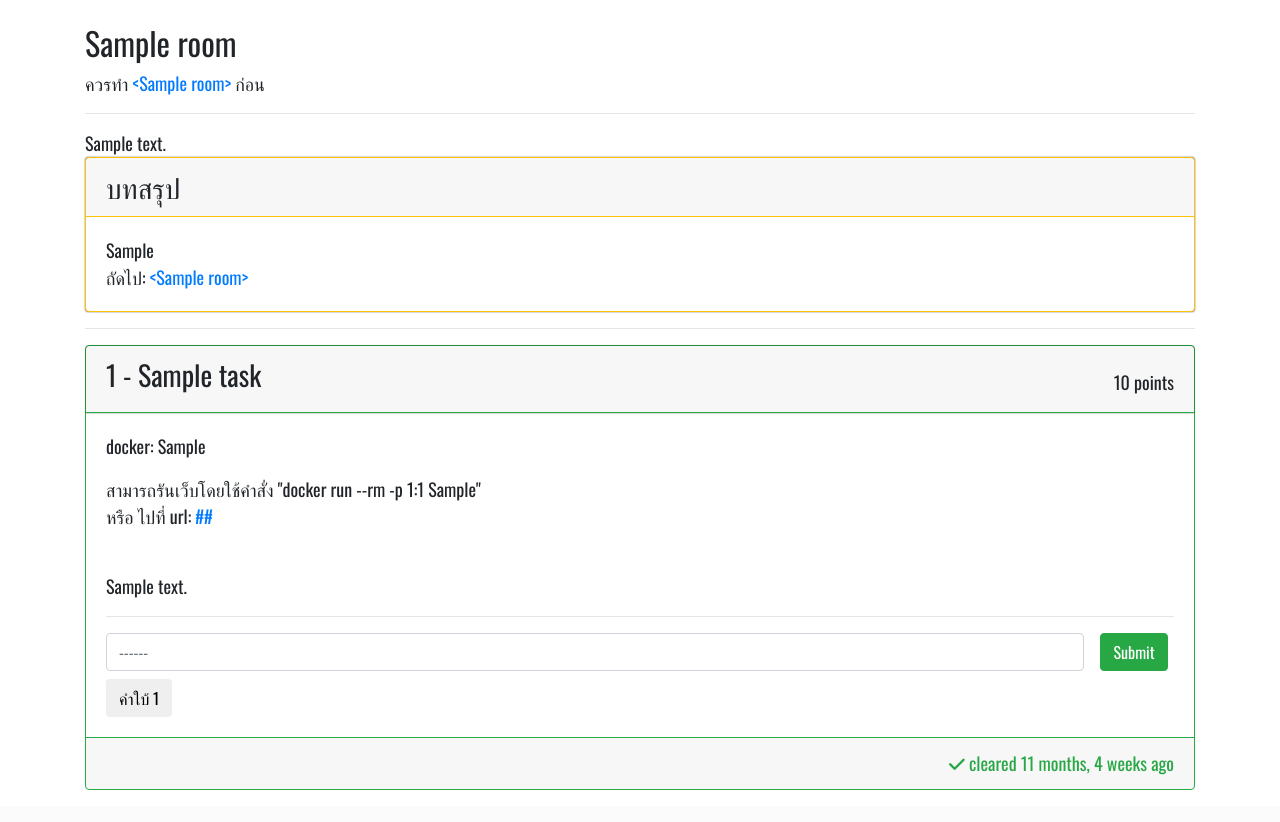
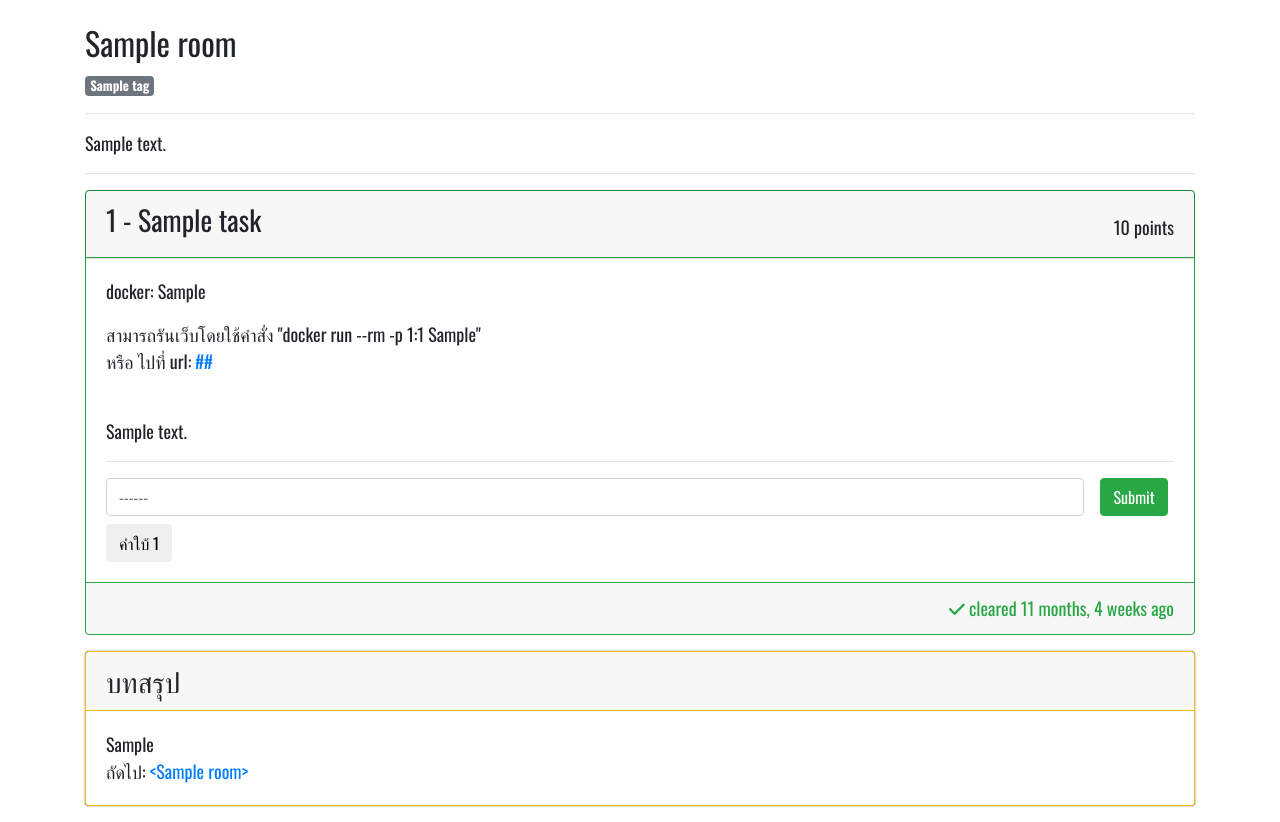
Before and after one commit to NirushaaaR/CTF-platform-final-project, a Django app: page /room/1/ in a window 1280 px wide. Shown: the part 59-881 px from the top of the page. Before the commit the page ends 849 px from the top, so only its background shows below. Run offline with Django 3.2, Linux system fonts and the light colour scheme; a user stored in the database is signed in; tables that the repository leaves empty hold one stand-in row (values such as "Sample post"); parts of the project's set-up code (start-up, migrations or seed data) failed here and were passed over; some libraries are stand-ins or nearby versions.

Commit message:
get room by tags

```diff
--- a/src/core/admin.py
+++ b/src/core/admin.py
@@ -30,8 +30,8 @@ class RoomAdmin(NestedModelAdmin):
 @admin.register(User)
 class UserAdmin(BaseUserAdmin):
     ordering = ("id",)
-    list_display = ("email", "username", "score", "is_superuser")
-    list_editable = ("is_superuser",)
+    list_display = ("email", "username", "score", "is_superuser", "is_staff")
+    list_editable = ("is_superuser", "is_staff")
 
     fieldsets = (
         (None, {"fields": ("username", "email", "password")}),
--- a/src/core/models.py
+++ b/src/core/models.py
@@ -111,7 +111,10 @@ class Room(models.Model):
 
 
 class Tag(models.Model):
-    name = models.CharField(max_length=255)
+    name = models.CharField(max_length=255, unique=True)
+
+    def get_absolute_url(self):
+        return reverse("room_by_tag", args=[str(self.name)])
 
     def __str__(self):
         return self.name
--- a/src/core/urls.py
+++ b/src/core/urls.py
@@ -1,6 +1,6 @@
 from django.urls import path
 
-from core.views.room import index, room, enter_flag
+from core.views.room import index, room, enter_flag, room_by_tag
 from core.views.auth import login, logout, register, validate_email, validate_username
 from core.views.user import profile, scoreboard
 from core.views.tiny import tiny_jwt
@@ -8,6 +8,7 @@ from django.views.decorators.csrf import csrf_exempt
 
 urlpatterns = [
     path("", index, name="index"),
+    path("tag/<str:tag>", room_by_tag, name="room_by_tag"),
     path("room/<int:pk>/", room, name="room"),
     path("room/<int:room_id>/enter-flag/", enter_flag, name="enter_flag"),
     path("login/", login, name="login"),
--- a/src/core/views/room.py
+++ b/src/core/views/room.py
@@ -11,30 +11,44 @@ from core.models import Room, Task
 from core.utils import already_participate
 
 
-def index(request):
-    """ The Fist page. Will Get Rooms and shows a paginated result """
+def query_paginated_room(request, rooms):
     search = request.GET.get("search")
-    rooms = (
-        Room.objects.prefetch_related("tags")
-        .filter(is_active=True)
-        .order_by("difficulty", "created_at")
-    )
     if search:
         rooms = rooms.filter(
             Q(title__icontains=search)
             | Q(preview__icontains=search)
             | Q(description__icontains=search)
         )
-    pgination = Paginator(rooms, 6)
+    pagination = Paginator(rooms, 6)
     current_page = request.GET.get("page", 1)
-    context = {"rooms": pgination.get_page(current_page), "search": search}
 
+    context = {"rooms": pagination.get_page(current_page), "search": search}
     if request.user.is_authenticated:
         participated_room = rooms.filter(participants=request.user).values_list(
             "id", "userparcitipation__finished_at"
         )
         context["user_participated"] = {k: v for k, v in participated_room}
+    return context
 
+
+def index(request):
+    """ The Fist page. Will Get Rooms and shows a paginated result """
+    rooms = (
+        Room.objects.prefetch_related("tags")
+        .filter(is_active=True)
+        .order_by("difficulty", "created_at")
+    )
+    context = query_paginated_room(request, rooms)
+    return render(request, "core/index.html", context)
+
+
+def room_by_tag(request, tag):
+    rooms = (
+        Room.objects.prefetch_related("tags")
+        .filter(is_active=True, tags__name=tag)
+        .order_by("difficulty", "created_at")
+    )
+    context = query_paginated_room(request, rooms)
     return render(request, "core/index.html", context)
 
 
--- a/src/templates/core/index.html
+++ b/src/templates/core/index.html
@@ -26,9 +26,7 @@
     {% endif %}
   {% endif %} box-shadow">
         <div class="card-header">
-          {% for tag in room.tags.all %}
-            <span class="badge badge-secondary small-text">{{tag}}</span>
-            {% endfor %}
+          {% include "partials/_room_tags.html" %}
         </div>
         <div class="card-body">
           <h5 class="card-title">{{room.title}}</h5>
--- a/src/templates/core/room.html
+++ b/src/templates/core/room.html
@@ -2,32 +2,18 @@
 {% block content %}
 <div class="container">
   <h2 class="mt-4">{{room.title}}</h2>
-  <p>
+  <!-- <p>
     {% for require_room in room.prerequisites.all %}
     {% if forloop.first %}ควรทำ {% endif %}
     <a href="{{require_room.get_absolute_url}}">&lt;{{require_room}}&gt;</a>
     {% if forloop.last %} ก่อน{% endif %}
     {% endfor %}
-  </p>
+  </p> -->
+  {% include "partials/_room_tags.html" %}
   <hr>
-  {{room.description|safe}}
-
-  {% if is_finish %}
-  <div class="card mb-3 border-warning box-shadow">
-    <h3 class="card-header border-warning">บทสรุป</h3>
-    <div class="card-body">
-      <div class="card-text">
-        {{room.conclusion|safe}}
-      </div>
-      <div>
-        {% for next_room in room.next_rooms.all %}
-        {% if forloop.counter == 1 %}ถัดไป: {% endif %}
-        <a href="{{next_room.get_absolute_url}}">&lt;{{next_room}}&gt;</a>
-        {% endfor %}
-      </div>
-    </div>
+  <div id="roomdesc">
+    {{room.description|safe}}
   </div>
-  {% endif %}
   <hr>
 
   {% for task in tasks %}
@@ -105,6 +91,22 @@
     {% endif %}
   </div>
   {% endfor %}
+  {% if is_finish %}
+  <div class="card mb-3 border-warning box-shadow" id="roomconclus">
+    <h3 class="card-header border-warning">บทสรุป</h3>
+    <div class="card-body">
+      <div class="card-text">
+        {{room.conclusion|safe}}
+      </div>
+      <div>
+        {% for next_room in room.next_rooms.all %}
+        {% if forloop.counter == 1 %}ถัดไป: {% endif %}
+        <a href="{{next_room.get_absolute_url}}">&lt;{{next_room}}&gt;</a>
+        {% endfor %}
+      </div>
+    </div>
+  </div>
+  {% endif %}
 </div>
 <div class="overlay"></div>
 {% endblock content %}
--- /dev/null
+++ b/src/templates/partials/_room_tags.html
@@ -0,0 +1,5 @@
+<div class="room-tags">
+    {% for tag in room.tags.all %}
+    <a class="badge badge-secondary small-text" href="{{tag.get_absolute_url}}">{{tag}}</a>
+    {% endfor %}
+</div>
```
